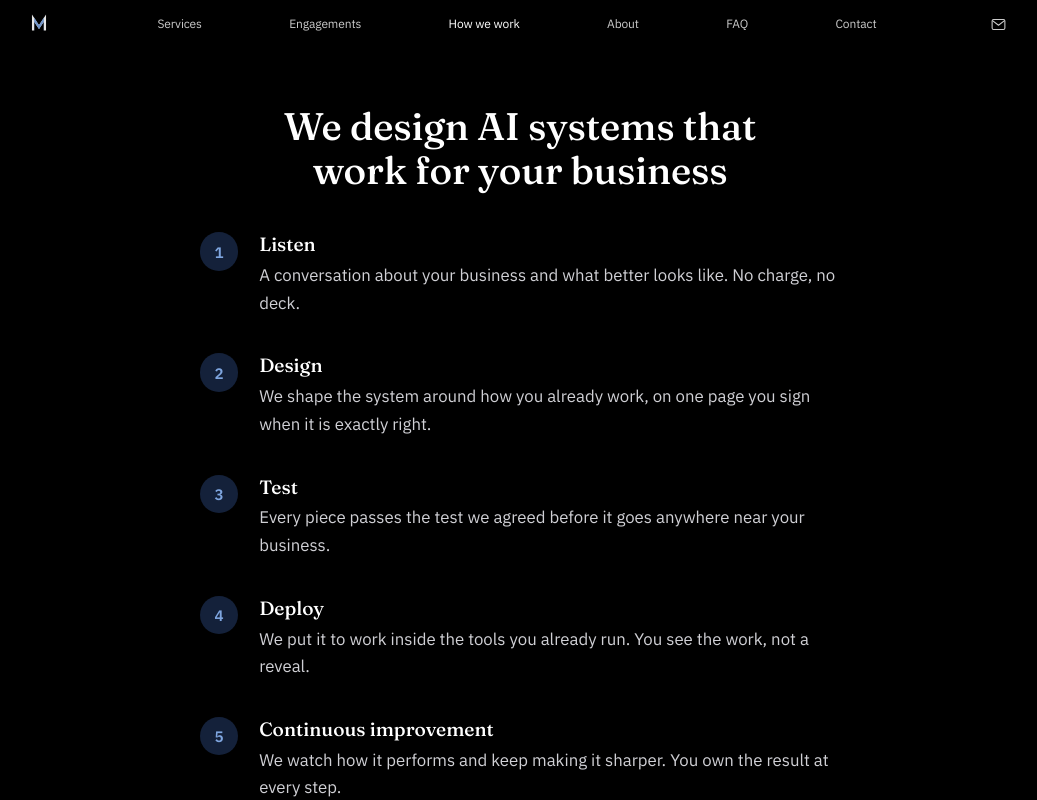
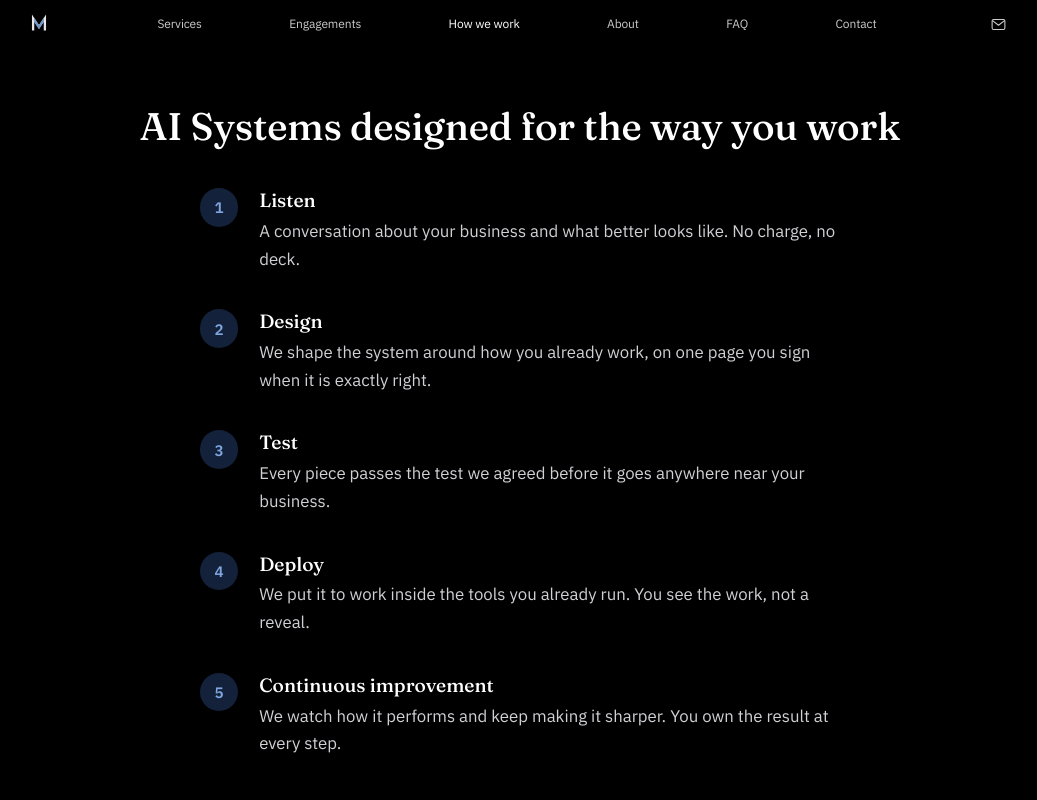
Before and after one commit to Logankenney/MentasVeritas, a plain HTML site: page index.html in a window 1280 px wide. Both pictures are taken after a click on the link "How we work". Shown: the top 800 px of the page, without its empty margins (120-1157 px from the left). Drawn offline with Linux system fonts and the light colour scheme.

Commit message:
How we work headline: AI Systems designed for the way you work (#12)
Claude-Session: https://claude.ai/code/session_01PfbBYQxbYVVWJ7QWH7wyRG

Co-authored-by: Claude <noreply@anthropic.com>

```diff
--- a/index.html
+++ b/index.html
@@ -294,7 +294,7 @@
 
   <section id="process" class="page" aria-labelledby="process-h">
     <div class="wrap">
-      <h2 id="process-h">We design AI systems that work for your business</h2>
+      <h2 id="process-h">AI Systems designed for the way you work</h2>
       <ol class="steps">
         <li><div><h3>Listen</h3><p>A conversation about your business and what better looks like. No charge, no deck.</p></div></li>
         <li><div><h3>Design</h3><p>We shape the system around how you already work, on one page you sign when it is exactly right.</p></div></li>
```
